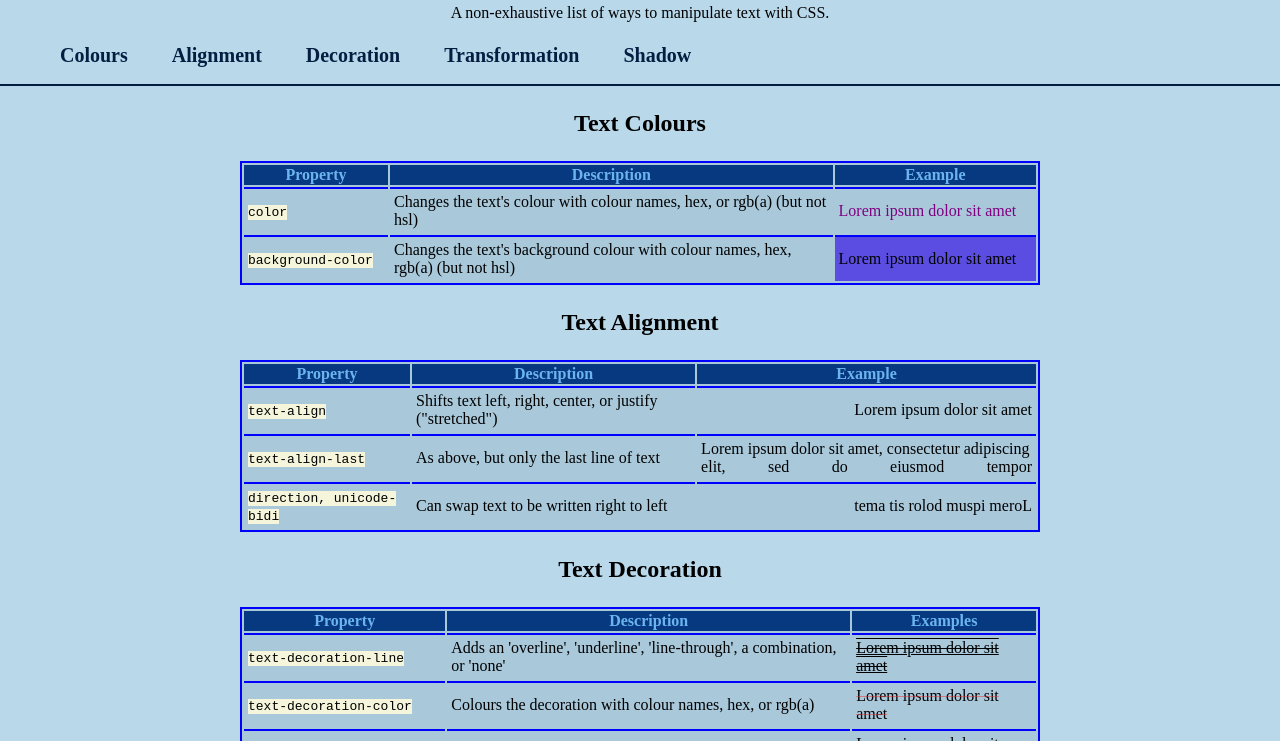
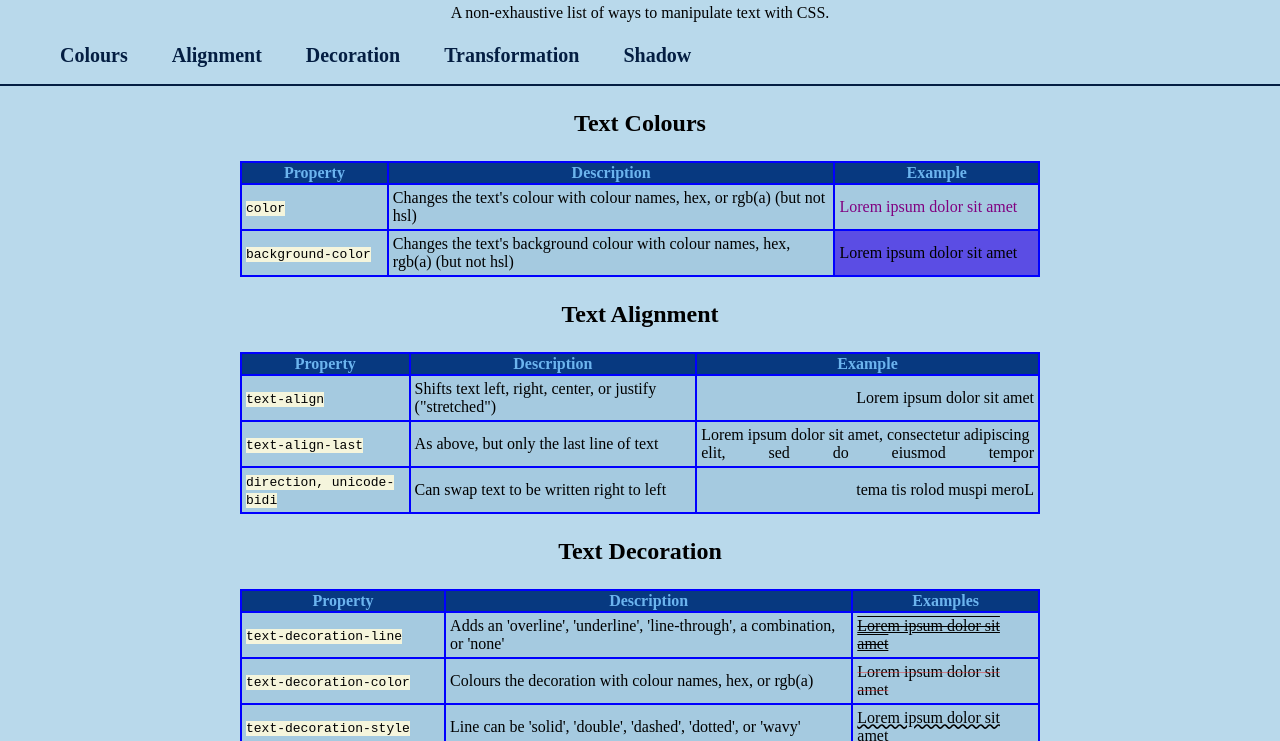
Before and after one commit to BenedictHubner/BenedictHubner.github.io, a plain HTML site: page css-cheat-sheet.html in a window 1280 px wide. Shown: the part 59-800 px from the top of the page. Drawn offline with Linux system fonts and the light colour scheme.

Commit message:
Better table borders
Swapped to border-collapse: collapse to handle vertical borders better.

```diff
--- a/styles/cheat-sheet-style.css
+++ b/styles/cheat-sheet-style.css
@@ -46,11 +46,15 @@ h3 {
     font-size: x-large;
 }
 
+table, th, td {
+    border-collapse: collapse;
+    border: 2px solid blue;
+}
+
 table {
     margin: 0 auto;
     width: 800px;
-    background-color: #A9C9DB;
-    border: 2px solid blue;
+    background-color: #A5CAE0;
 }
 
 th {
@@ -61,7 +65,6 @@ th {
 td {
     max-width: 400px;
     padding: 4px;
-    border-top: 2px solid blue;
 }
 
 .code {
```
